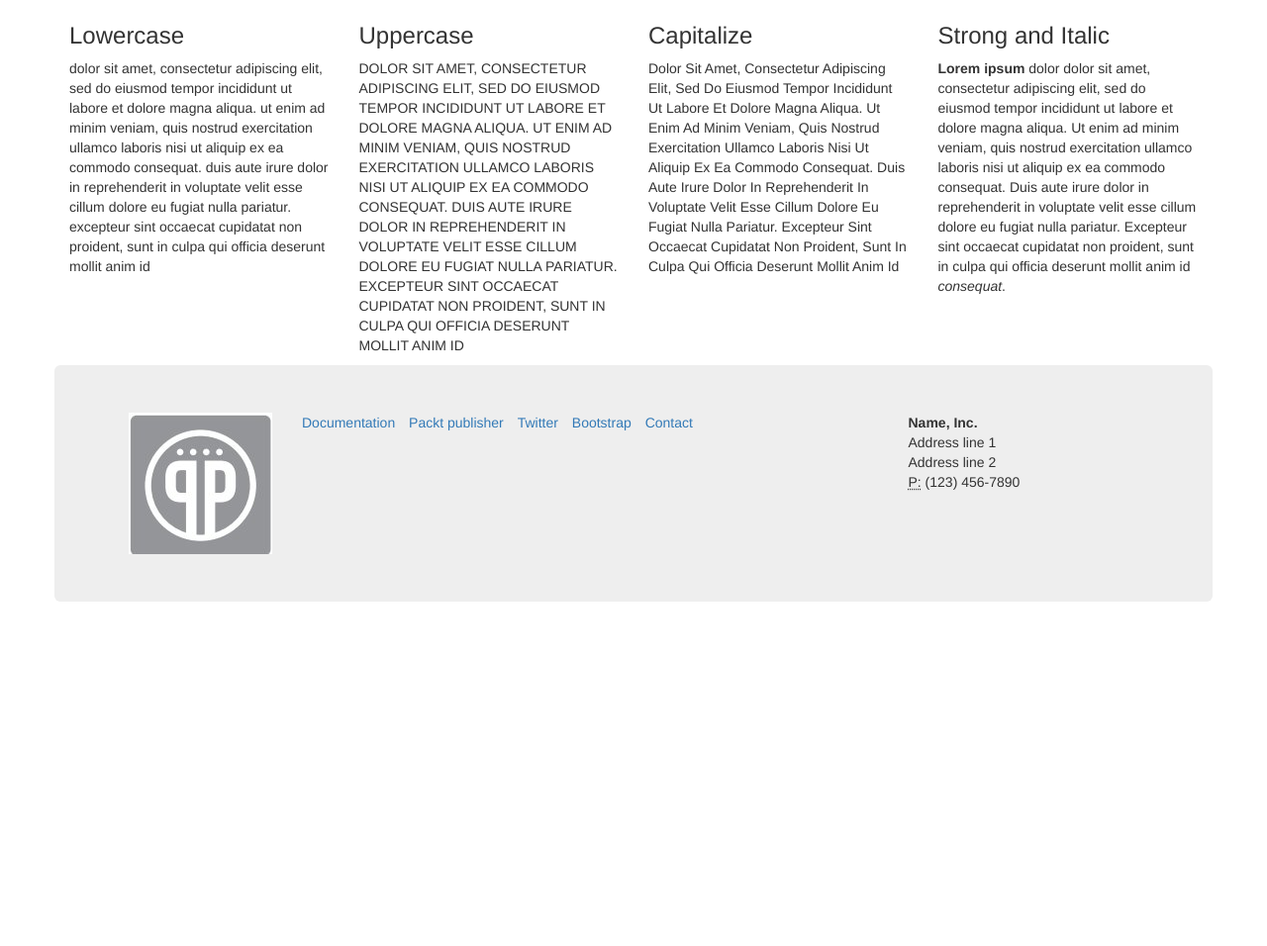
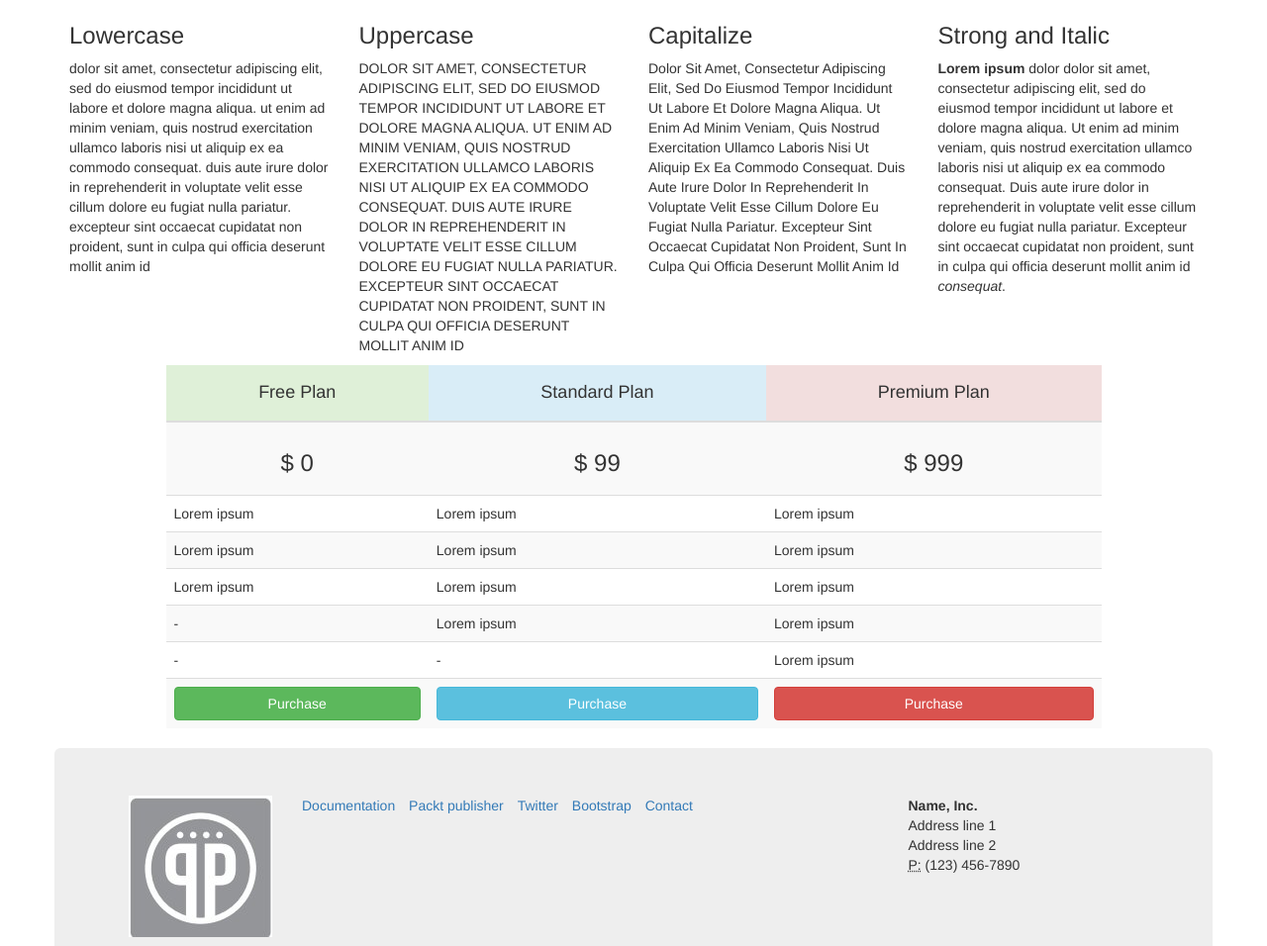
Before and after one commit to bryanfree66/Bootstrap_by_Example, a plain HTML site: page index.html in a window 1280 px wide. Shown: the part 988-1944 px from the top of the page at 99% size. Before the commit the page ends 1626 px from the top, so only its background shows below. Drawn offline with nearby package versions, Linux system fonts and the light colour scheme.

Commit message:
added base.css, fixed small device text size

```diff
--- /dev/null
+++ b/css/base.css
@@ -0,0 +1,9 @@
+.nowrap{
+    white-space: nowrap;
+}
+@media(max-width:48em){
+    table .btn{
+        font-size: 0.75rem;
+        font-size: 3.5vw;
+    }
+}
--- a/index.html
+++ b/index.html
@@ -5,6 +5,7 @@
         <meta http-equiv="X-UA-Compatible" content="IE=edge">
         <meta name="viewport" content="width=device-width, initial-scale=1">
         <title>Landing Page</title>
+        <link rel="stylesheet" href="css/base.css">
         <link rel="stylesheet" href="/bower_components/bootstrap/dist/css/bootstrap.css">
         <!--[if lt IE 9]>
             <script src="https://oss.maxcdn.com/html5shiv/3.7.2/html5shiv.min.js"></script>
@@ -37,7 +38,7 @@
                     <h3>
                         Add to your favorites
                         <small>
-                            <kbd><kbd>ctrl</kbd> + <kbd>d</kbd></kbd>
+                            <kbd class="nowrap"><kbd>ctrl</kbd> + <kbd>d</kbd></kbd>
                         </small>
                     </h3>
                 </div>
@@ -136,6 +137,69 @@
                 </div>
             </div>
 
+            <div class="row">
+                <div class="col-md-10 col-md-offset-1">
+                    <table class="table table-striped table-hover">
+                        <thead>
+                            <tr>
+                                <th class="success">
+                                    <h4 class="text-center">Free Plan</h4>
+                                </th>
+                                <th class="info">
+                                    <h4 class="text-center">Standard Plan</h4>
+                                </th>
+                                <th class="danger">
+                                    <h4 class="text-center">Premium Plan</h4>
+                                </th>
+                            </tr>
+                        </thead>
+                        <tbody>
+                            <tr>
+                                <td>
+                                    <h3 class="text-center">$ 0</h3>
+                                </td>
+                                <td>
+                                    <h3 class="text-center">$ 99</h3>
+                                </td>
+                                <td>
+                                    <h3 class="text-center">$ 999</h3>
+                                </td>
+                            </tr>
+                            <tr>
+                                <td>Lorem ipsum</td>
+                                <td>Lorem ipsum</td>
+                                <td>Lorem ipsum</td>
+                            </tr>
+                            <tr>
+                                <td>Lorem ipsum</td>
+                                <td>Lorem ipsum</td>
+                                <td>Lorem ipsum</td>
+                            </tr>
+                            <tr>
+                                <td>Lorem ipsum</td>
+                                <td>Lorem ipsum</td>
+                                <td>Lorem ipsum</td>
+                            </tr>
+                            <tr>
+                                <td>-</td>
+                                <td>Lorem ipsum</td>
+                                <td>Lorem ipsum</td>
+                            </tr>
+                            <tr>
+                                <td>-</td>
+                                <td>-</td>
+                                <td>Lorem ipsum</td>
+                            </tr>
+                            <tr>
+                                <td><a class="btn btn-success btn-block" href="#">Purchase</a></td>
+                                <td><a class="btn btn-info btn-block" href="#">Purchase</a></td>
+                                <td><a class="btn btn-danger btn-block" href="#">Purchase</a></td>
+                            </tr>
+                        </tbody>
+                    </table>
+                </div>
+            </div>
+
             <!--Row 7-->
             <footer class="row jumbotron">
                 <div class="col-md-2">
```
